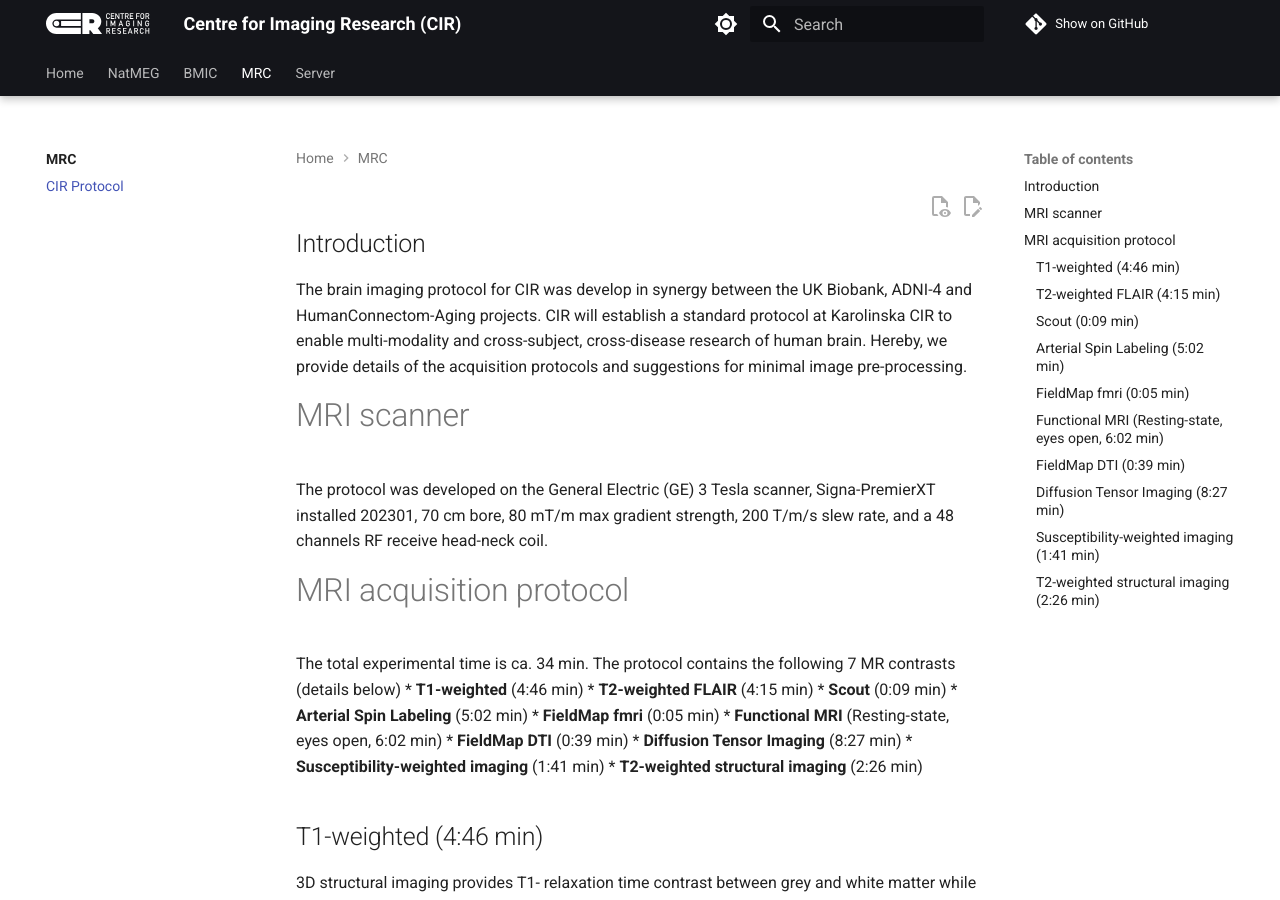
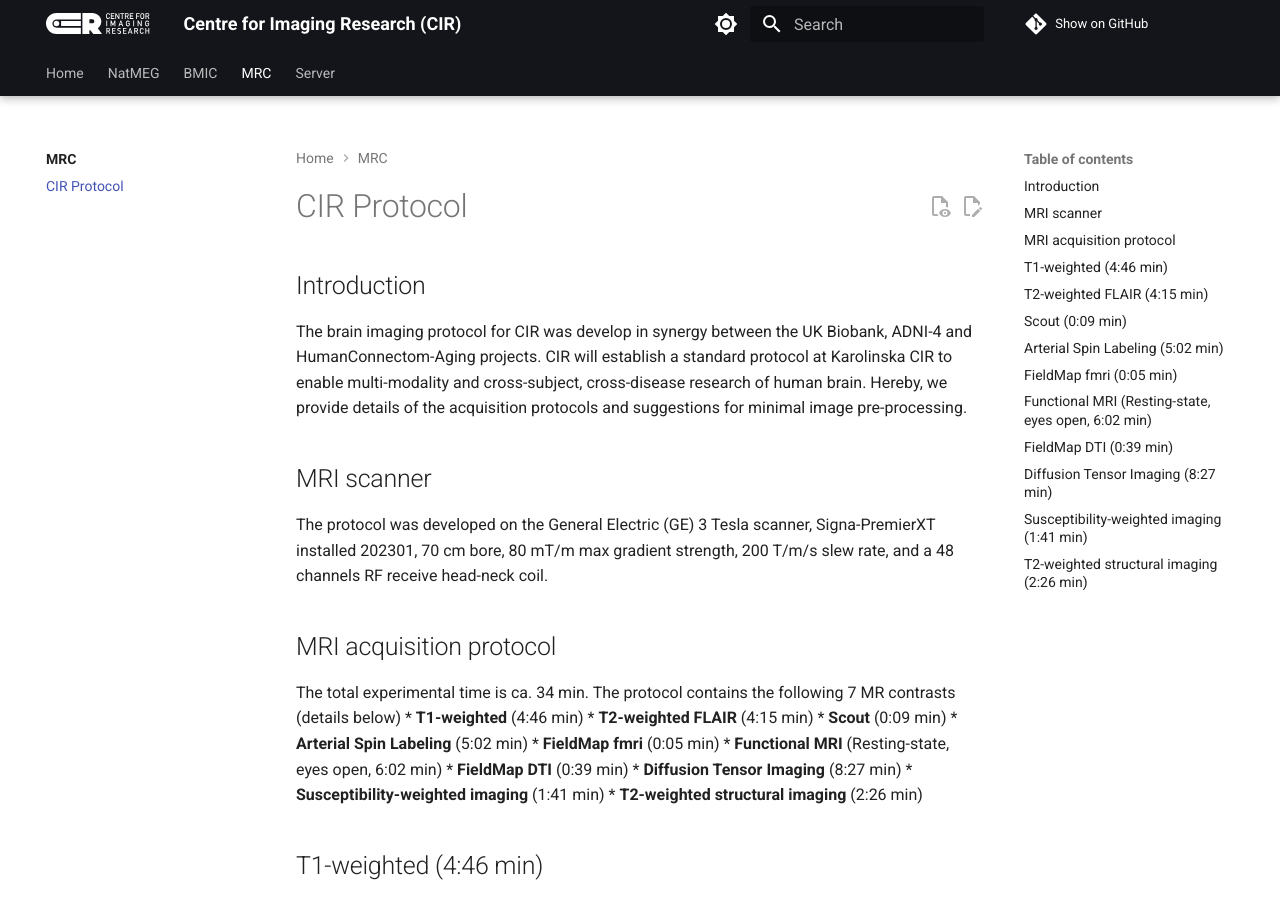
Before and after one commit to natmegsweden/documentation, an MkDocs documentation site: the page built from docs/mrc/mrc-cir-protocol.md, in a window 1280 px wide and 900 px high. Built offline with MkDocs 1.6.1 and Material for MkDocs 9.7.7, drawn with Linux system fonts in a browser that asks for light colours; comment, search, counter and statistics services are not loaded.

Commit message:
fix page for cir protocol

```diff
--- a/docs/mrc/mrc-cir-protocol.md
+++ b/docs/mrc/mrc-cir-protocol.md
@@ -5,10 +5,10 @@
 ## Introduction
 The brain imaging protocol for CIR was develop in synergy between the UK Biobank, ADNI-4  and HumanConnectom-Aging projects. CIR will establish a standard protocol at Karolinska CIR to enable multi-modality and cross-subject, cross-disease research of human brain. Hereby, we provide details of the acquisition protocols and suggestions for minimal image pre-processing.
 
-# MRI scanner
+## MRI scanner
 The protocol was developed on the General Electric (GE) 3 Tesla scanner, Signa-PremierXT installed 202301, 70 cm bore, 80 mT/m max gradient strength, 200 T/m/s slew rate, and a 48 channels RF receive head-neck coil.
 
-# MRI acquisition protocol
+## MRI acquisition protocol
 The total experimental time is ca. 34 min. The protocol contains the following 7 MR contrasts (details below)
 * **T1-weighted** (4:46 min)
 * **T2-weighted FLAIR** (4:15 min)
```
